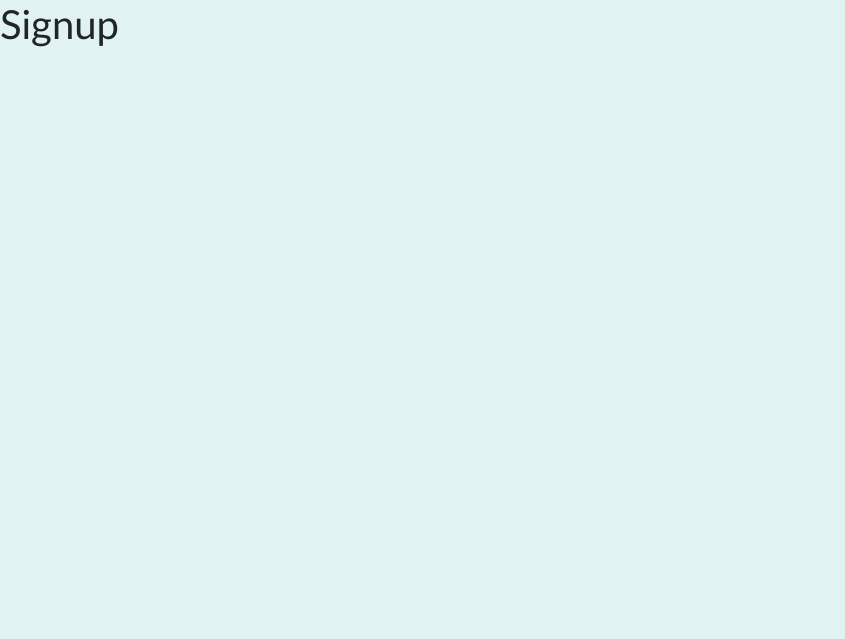
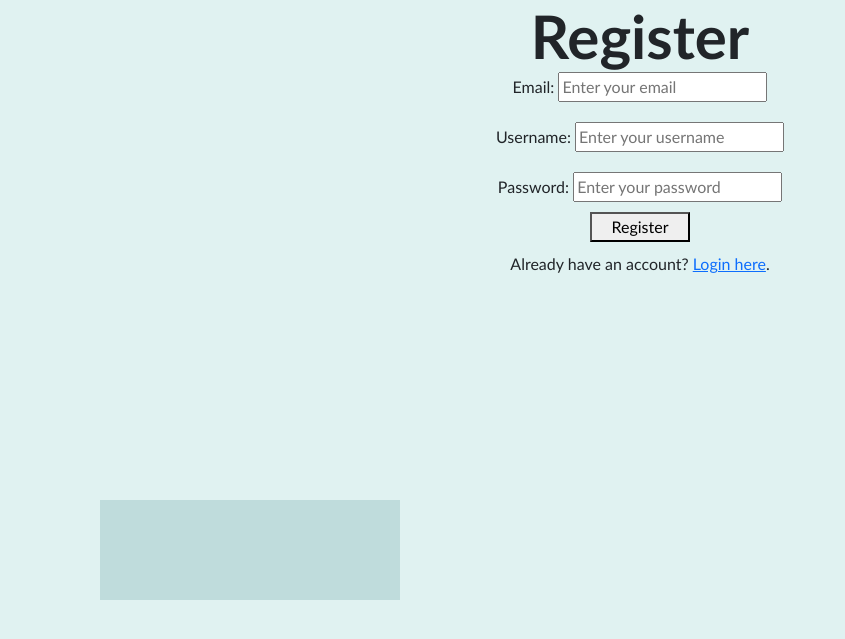
Before and after one commit to Andrew-Biggins1/GlobalGuess, a Flask app: page /signup in a window 1280 px wide. Before the commit the part shown is almost empty. Shown: the top 639 px of the page, without its empty margins (0-845 px from the left). Run offline with Flask 3, Linux system fonts and the light colour scheme.

Commit message:
css for login/signup. update to deliverable
changed the deliverable name. updating css and html. css for signup and login pages. added html to signup.

```diff
--- a/app/__init__.py
+++ b/app/__init__.py
@@ -1,9 +1,9 @@
 from flask import Flask, render_template
 
-# Create the Flask application instance
+
 flaskApp = Flask(__name__)
 
-# Define the homepage route and view
+
 @flaskApp.route('/')
 def homepage():
     return render_template('home.html')
--- a/app/static/main.css
+++ b/app/static/main.css
@@ -5,18 +5,6 @@
 
 body {
     background-color: #e0f2f1;
-
-}
-
-
-.welcome {
-    width: 50%;
-    margin: 0 auto;
-    text-align: center;
-}
-
-.welcome h3 {
-    padding-top: 30px;
 }
 
 .square {
@@ -27,12 +15,29 @@ body {
     bottom: 200px;
     left: 100px;
 }
-.welcome h1 {
+
+#homeText{
+    text-align: center;
+    padding-top: 30px;
+}
+
+#header{
     margin: 1px 0;
     font-size: 60px;
+    width: 50%;
+    margin: 0 auto;
+    text-align: center;
+    font-weight: bold;
+
 }
 
-
+.login h1 {
+    margin: 1px 0;
+    font-size: 60px;
+    width: 50%;
+    margin: 0 auto;
+    text-align: center;
+}
 
 
 .login-signup-button {
@@ -44,7 +49,6 @@ body {
     display: flex;
     text-align: center;
     box-shadow:  0 0 10px rgb(41, 94, 116);
-    transition: 0.4;
     background-color: white;
     border: 1.5px solid rgb(41, 94, 116);
     font-weight: bold;
@@ -56,20 +60,7 @@ body {
 
 
 .login-signup-button:hover{
-    background-color: aqua;
-
-}
-
-body::before {
-    content: '';
-    position: absolute;
-    top: 50%;
-    left: 50%;
-    transform: translate(-50%, -50%);
-    width: 200px;
-    height: 200px;
-    border-radius: 50%;
-    background-color: rgba(0, 0, 0, 0);
+    background-color: #bfdcdc;
 }
 
 
@@ -78,3 +69,22 @@ body::before {
     justify-content: center;
     gap: 20px;
 }
+
+.login {
+    text-align: center;
+}
+
+.login button {
+    margin: 10px;
+    width: 100px;
+    height: 30px;
+}
+
+.login button:hover{
+    background-color: #bfdcdc;
+}
+
+
+.username-group{
+    padding: 20px;
+}
--- a/app/templates/home.html
+++ b/app/templates/home.html
@@ -12,8 +12,8 @@
 <body>
 
     <div class="welcome">
-        <h1>GlobalGuess &#127758</h1>
-        <h3>Login or signup below to start Guessing!</h3>
+        <h1 id="header">GlobalGuess &#127758</h1>
+        <h3 id="homeText">Login or signup below to start Guessing!</h3>
     </div>
 
     <div class="square"></div>
--- a/app/templates/signup.html
+++ b/app/templates/signup.html
@@ -5,9 +5,31 @@
     <meta name="viewport" content="width=device-width, initial-scale=1.0">
     <link rel="stylesheet" href="https://cdn.jsdelivr.net/npm/bootstrap@5.3.3/dist/css/bootstrap.min.css">
     <link rel="stylesheet" href="/app/static/main.css" >
-    <title>Signup</title>
+    <title>Register</title>
 </head>
 <body>
-    <h1>Signup</h1>
+
+    <div class="square"></div>
+
+    <div class="login">
+        <h1 id="header">Register</h1>
+        <form>
+            <div class="email-group">
+                <label for="email">Email:</label>
+                <input type="email" id="email" name="email" placeholder="Enter your email">
+            </div>
+            <div class="username-group">
+                <label for="username">Username:</label>
+                <input type="text" id="username" name="username" placeholder="Enter your username">
+            </div>
+            <div class="password-group">
+                <label for="password">Password:</label>
+                <input type="password" id="password" name="password" placeholder="Enter your password">
+            </div>
+            <button type="submit">Register</button>
+            <p>Already have an account? <a href="{{ url_for('login') }}">Login here</a>.</p>
+        </form>
+    </div>
+
 </body>
 </html>
```
Also changed, not shown: app/templates/login.html (+18 -1 lines), deliverables/Homepage.png (renamed from deliverables/Screenshot 2024-05-10 at 3.49.17 pm.png).
